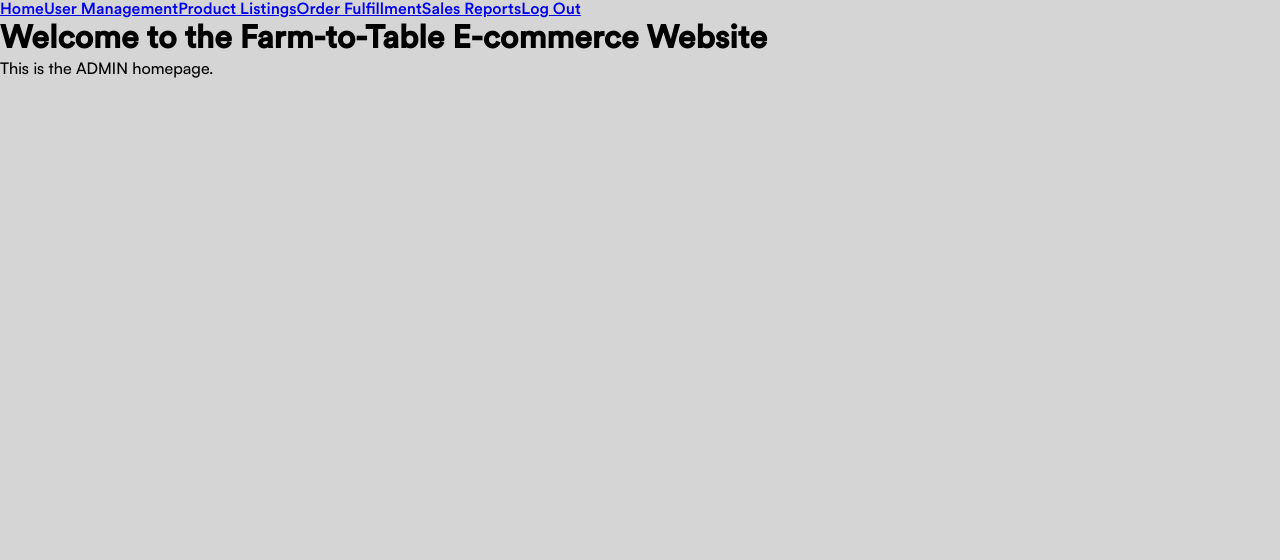
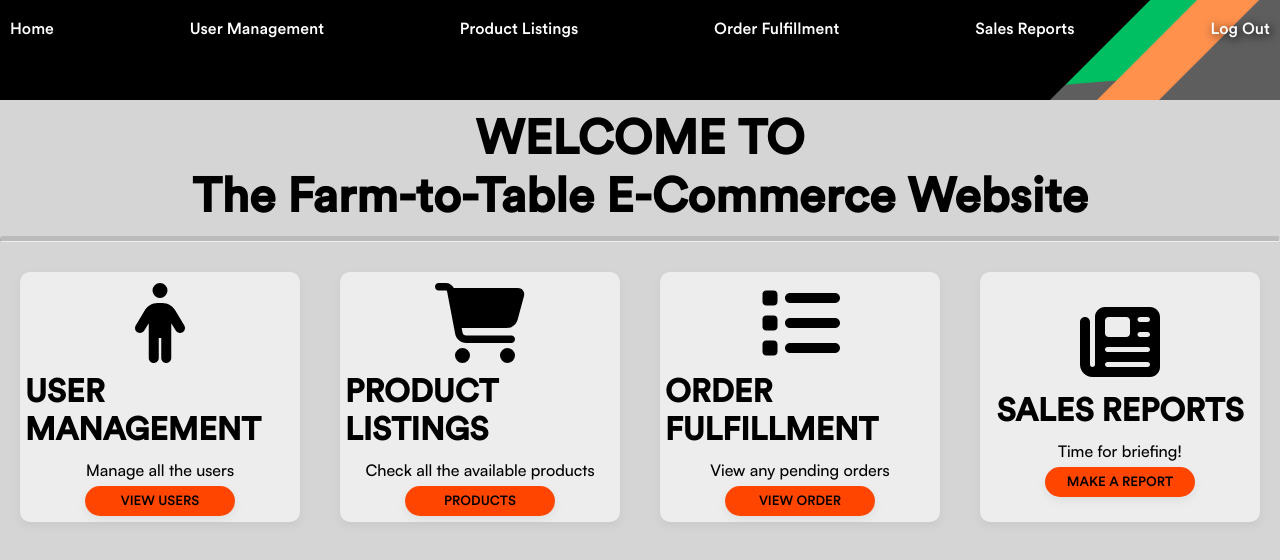
Before and after one commit to lorenzzzeu/CMSC-100-U1L-Project, a React (Vite) app: page /admin-page in a window 1280 px wide. Shown: the top 560 px of the page. Built offline with nearby package versions, Linux system fonts and the light colour scheme.

Commit message:
ui: admin pages

```diff
--- a/src/index.css
+++ b/src/index.css
@@ -5,6 +5,8 @@
 @import url('style/customerhome.css');
 @import url('style/about.css');
 @import url('style/customerproduct.css');
+@import url('style/adminhome.css');
+@import url('style/adminproduct.css');
 
 @font-face {
   font-family: "Circular";
--- a/src/pages/Admin/AdminHome.jsx
+++ b/src/pages/Admin/AdminHome.jsx
@@ -1,11 +1,43 @@
 import React from 'react';
+import { FontAwesomeIcon } from '@fortawesome/react-fontawesome';
+import {faPerson, faShoppingCart, faList, faNewspaper } from '@fortawesome/free-solid-svg-icons';
 
 const AdminHome = () => {
   return (
-    <div>
-      <h1>Welcome to the Farm-to-Table E-commerce Website</h1>
-      <p>This is the ADMIN homepage.</p>
-    </div>
+    <>
+    <div className='imgAdmin'></div>
+    <div className='titleCustomer'>
+        <h1>WELCOME TO</h1>
+        <h1>The Farm-to-Table E-Commerce Website</h1>
+      </div>
+    <hr/>
+    <div className='admin-container'>
+        <div className='admin-cards'>
+          <FontAwesomeIcon icon={faPerson} size='5x' className='icon'/>
+          <h1>USER MANAGEMENT</h1>
+          <p>Manage all the users</p>
+          <button>VIEW USERS</button>
+        </div>
+        <div className='admin-cards'>
+          <FontAwesomeIcon icon={faShoppingCart} size='5x' className='icon'/>
+          <h1>PRODUCT LISTINGS</h1>
+          <p>Check all the available products</p>
+          <button>PRODUCTS</button>
+        </div>
+        <div className='admin-cards'>
+          <FontAwesomeIcon icon={faList} size='5x' className='icon'/>
+          <h1>ORDER FULFILLMENT</h1>
+          <p>View any pending orders</p>
+          <button>VIEW ORDER</button>
+        </div>
+        <div className='admin-cards'>
+          <FontAwesomeIcon icon={faNewspaper} size='5x' className='icon'/>
+          <h1>SALES REPORTS</h1>
+          <p>Time for briefing!</p>
+          <button>MAKE A REPORT</button>
+        </div>
+      </div>
+    </>
   );
 };
 
--- a/src/pages/Admin/AdminPage.jsx
+++ b/src/pages/Admin/AdminPage.jsx
@@ -5,7 +5,7 @@ import { Link, Outlet } from 'react-router-dom';
 const AdminPage = () => {
   return (
     <div>
-      <nav>
+      <nav className='navAdmin'>
         <Link to="/admin-page">Home</Link>
         <Link to="/admin-page/user-management">User Management</Link>
         <Link to="/admin-page/product-listings">Product Listings</Link>
--- a/src/pages/Admin/OrderFulfillment.jsx
+++ b/src/pages/Admin/OrderFulfillment.jsx
@@ -10,11 +10,19 @@ const OrderFulfillment = () => {
   };
 
   return (
+    <>
+    <div className='imgAdmin'></div>
+    <div className='titleCustomer'>
+        <h1>WELCOME TO</h1>
+        <h1>The Farm-to-Table E-Commerce Website</h1>
+      </div>
+    <hr/>
     <div>
       <h2>Order Fulfillment</h2>
       {/* Display list of pending orders */}
       {/* Implement functionality to confirm orders */}
     </div>
+    </>
   );
 };
 
--- a/src/pages/Admin/ProductListings.jsx
+++ b/src/pages/Admin/ProductListings.jsx
@@ -24,40 +24,27 @@ function ProductListings()  {
   };
 
   return (
+    <>
+      <div className='imgAdmin'></div>
+      <div className='admin-product'>
+        <h1>PRODUCT LISTINGS</h1>
+      </div>
       <div>
-      <h2>Product Listings</h2>
-      <hr/>
+      <div className='input-container'>
         <div id='productInput'>
           <form id="prodForm" onSubmit={handleSubmit}>
-          <label className="inputlabel"> Product Name </label>
-          <br />
             <input type="text" id="prodName" name="prodName" value={prodName} onChange={(e) => setprodName(e.target.value)} required placeholder="Product Name" />
-          <br />
-          <br />
-          <label className="inputlabel"> Product Type </label>
-          <br />
             <input type="text" id="prodType" name="prodType" value={prodType} onChange={(e) => setprodType(e.target.value)} required placeholder="Product Type" />
-          <br />
-          <br />
-          <label className="inputlabel"> Product Price </label>
-          <br />
             <input type="text" id="prodPrice" name="prodPrice" value={prodPrice} onChange={(e) => setprodPrice(e.target.value)} required placeholder="Product Price" />
-          <br />
-          <br />
-          <label className="inputlabel"> Product Description </label>
-          <br />
             <input type="text" id="prodDesc" name="prodDesc" value={prodDesc} onChange={(e) => setDesc(e.target.value)} required placeholder="Product Description" />
-          <br />
-          <br />
-          <label className="inputlabel"> Product Quantity </label>
-          <br />
             <input type="text" id="prodQuant" name="prodQuant" value={prodQuant} onChange={(e) => setQuant(e.target.value)} required placeholder="Product Quantity" />
-          <br />
-          <br />
             <input type="submit" value="Submit" id="submitButton" />
           </form>
         </div>
       </div>
+    </div>
+    </>
+
   );
 };
 
--- a/src/pages/Admin/SalesReports.jsx
+++ b/src/pages/Admin/SalesReports.jsx
@@ -6,10 +6,18 @@ const SalesReports = () => {
   const salesData = [];
 
   return (
+    <>
+    <div className='imgAdmin'></div>
+    <div className='titleCustomer'>
+        <h1>WELCOME TO</h1>
+        <h1>The Farm-to-Table E-Commerce Website</h1>
+      </div>
+    <hr/>
     <div>
       <h2>Sales Reports</h2>
       {/* Display sales reports */}
     </div>
+    </>
   );
 };
 
--- a/src/pages/Admin/UserManagement.jsx
+++ b/src/pages/Admin/UserManagement.jsx
@@ -7,11 +7,20 @@ const UserManagement = () => {
   const totalUsers = users.length;
 
   return (
-    <div>
-      <h2>User Management</h2>
-      <p>Total registered users: {totalUsers}</p>
-      {/* Display list of registered users */}
-    </div>
+    <>
+      <div className='imgAdmin'></div>
+      <div className='titleCustomer'>
+          <h1>WELCOME TO</h1>
+          <h1>The Farm-to-Table E-Commerce Website</h1>
+        </div>
+      <hr/>
+      <div>
+        <h2>User Management</h2>
+        <p>Total registered users: {totalUsers}</p>
+        {/* Display list of registered users */}
+      </div>
+    </>
+
   );
 };
 
--- a/src/pages/Customer/CustomerHome.jsx
+++ b/src/pages/Customer/CustomerHome.jsx
@@ -10,10 +10,10 @@ const CustomerHome = () => {
       <div className='imgCustomer'></div>
       <div className='titleCustomer'>
         <h1>WELCOME TO</h1>
-        <h1>the Farm-to-Table E-Commerce Website</h1>
+        <h1>The Farm-to-Table E-Commerce Website</h1>
         {/* <button>Shop now</button> */}
       </div>
-      <hr></hr>
+      <hr/>
       <div className='customer-container'>
         <div className='customer-cards'>
           <FontAwesomeIcon icon={faBowlFood} size='5x' className='icon'/>
--- /dev/null
+++ b/src/style/adminhome.css
@@ -0,0 +1,100 @@
+/* navigation bar */
+.navAdmin{
+    display: flex;
+    justify-content: space-between;
+    align-items: center;
+    text-align: center;
+    padding: 20px 10px 10px 10px;
+    position: fixed;
+    width: 100%;
+}
+
+.navAdmin a {
+    display: flex;
+    flex-direction: column;
+    justify-content: space-around;
+    text-decoration: none;
+    color: white;
+    text-shadow: 2px 2px 10px black;
+}
+
+.navAdmin > button {
+    background-color: black;
+    color: white;
+    font-size: medium;
+    border-radius: 40px;
+    border-style: none;
+    height: 30px;
+    width: 100px;
+    box-shadow: 0 4px 8px var(--shadow-1);
+}
+
+.navAdmin > button:hover{
+    background-color: var(--hover);
+    color: black;
+}
+
+/* header */
+.imgAdmin {
+    background-image: url('../img/adminHeader.png');
+    background-position: center;
+    background-size: cover;
+    height: 200px;
+    background-color: aqua;
+}
+
+.titleadmin{
+    text-align: center;
+    font-size: x-large;
+    padding: 10px;
+}
+
+hr {
+    border-top: 5px solid #bbb;
+    border-radius: 5px;
+}
+
+/* cards */
+.admin-container {
+    display: flex;
+    justify-content: center;
+    align-items: center;
+}
+
+.admin-cards{
+    background-color: rgb(238, 237, 237);
+    box-shadow: 0 4px 8px var(--shadow-1);
+    border-radius: 10px;
+    width: 350px;
+    height: 250px;
+    margin: 30px 20px 0px 20px;
+    overflow: hidden;
+    display: flex;
+    flex-direction: column;
+    justify-content: center;
+    align-items: center;
+}
+
+.admin-cards > * {
+    margin: 5px;
+}
+
+.admin-cards > button {
+    margin: 0px 100px;
+    background-color: var(--hover);
+    font-size: smaller;
+    border-radius: 40px;
+    border-style: none;
+    height: 30px;
+    width: 150px;
+    box-shadow: 0 4px 8px var(--shadow-1);
+}
+
+.admin-cards > button:hover{
+    background-color: black;
+    color: white;
+}
+
+.admin-cards:hover > .icon{
+    transform: scale(1.3);
+}
--- /dev/null
+++ b/src/style/adminproduct.css
@@ -0,0 +1,56 @@
+.imgAdmin {
+    background-image: url('../img/adminHeader.png');
+    background-position: center;
+    background-size: cover;
+    height: 100px;
+    background-color: aqua;
+}
+
+.admin-product > h1{
+    display: flex;
+    justify-content: center;
+    align-items: center;
+    padding: 15px;
+}
+
+.input-container {
+    display: flex;
+    justify-content: center;
+    align-items: center;
+}
+
+#productInput{
+    background-color: rgb(236, 236, 236);
+    box-shadow: 0 4px 8px var(--shadow-1);
+    border-radius: 10px;
+    text-align: center;
+    justify-content: center;
+    width: 500px;
+    padding: 15px;
+    overflow: hidden;
+}
+
+form input{
+    margin: 10px 0px;
+}
+
+form input[type='submit'] {
+    background-color: black;
+    font-weight: bold;
+    border-radius: 40px;
+    border-style: none;
+    padding: 15px;
+    width: 100%;
+    color: white;
+    margin-bottom: 10px;
+    box-shadow: 0 4px 8px var(--shadow-1);
+}
+
+form input[type='submit']:hover{
+    background-color: var(--hover);
+    color: black;
+}
+
+p {
+    font-family: "Satoshi";
+}
```
Also changed, not shown: src/img/adminHeader.png (added). Lines whose indentation alone changed are shown as unchanged.
